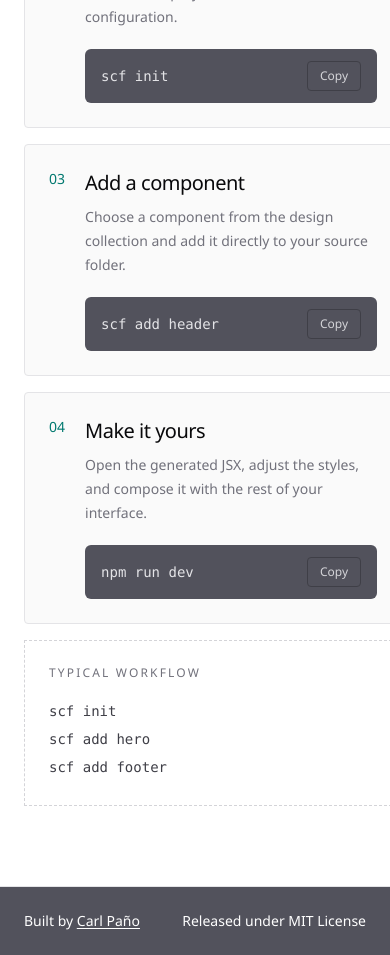
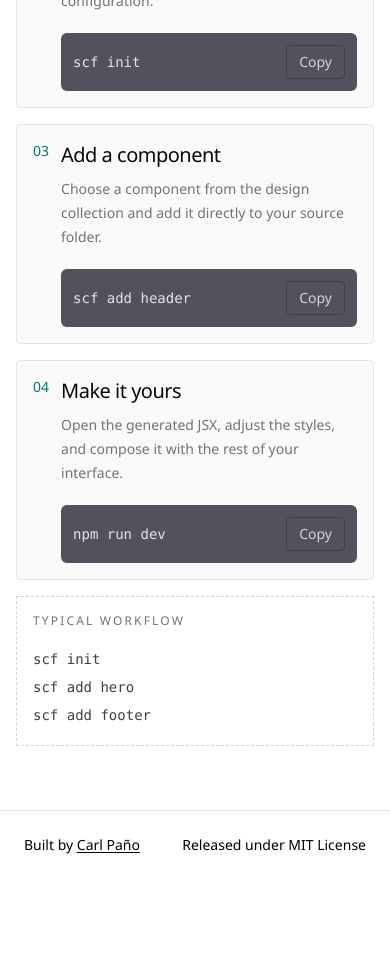
Before and after one commit to carleoj/scaff-ui-site, a React (Vite) app: page /docs in a window 390 px wide. Shown: the part 840-1795 px from the top of the page. After the commit the page ends 1719 px from the top, so only its background shows below. Built offline with nearby package versions, Linux system fonts and the light colour scheme.

Commit message:
refactor: improve styling and layout in Docs and Footer components

```diff
--- a/src/components/Docs.jsx
+++ b/src/components/Docs.jsx
@@ -46,8 +46,9 @@ function CommandBlock({ command }) {
   };
 
   return (
-    <div className="mt-5 flex items-center justify-between gap-3 rounded-md bg-zinc-600 px-4 py-3 text-sm text-white">
+    <div className="mt-5 flex min-w-0 items-center justify-between gap-2 rounded-md bg-zinc-600 px-3 py-3 text-sm text-white sm:px-4">
       <code className="min-w-0 truncate text-zinc-200">{command}</code>
+
       <button
         type="button"
         onClick={copyCommand}
@@ -61,7 +62,10 @@ function CommandBlock({ command }) {
 
 export default function Docs() {
   return (
-    <section id="docs" className="border-t border-zinc-200 bg-white px-6 py-20 sm:py-24 lg:px-8">
+    <section
+      id="docs"
+      className="border-t border-zinc-200 bg-white px-4 py-16 sm:px-6 sm:py-24 lg:px-8"
+    >
       <div className="mx-auto max-w-7xl">
         <div className="grid gap-12 lg:grid-cols-[0.8fr_1.2fr] lg:gap-20">
           <div className="lg:sticky lg:top-24 lg:self-start">
@@ -85,15 +89,20 @@ export default function Docs() {
               </svg>
               Back
             </Link>
+
             <p className="text-xs font-medium uppercase tracking-[0.18em] text-zinc-500">
               Documentation
             </p>
-            <h2 className="mt-3 text-4xl font-light tracking-tight text-zinc-950 sm:text-5xl">
+
+            <h2 className="mt-3 text-3xl font-light tracking-tight text-zinc-950 sm:text-5xl">
               From scaffold to your interface.
             </h2>
+
             <p className="mt-5 max-w-md text-base leading-7 text-zinc-500">
-              Generate ready-made Tailwind CSS components and customize them to fit your project.
+              Generate ready-made Tailwind CSS components and customize them
+              to fit your project.
             </p>
+
             <Link
               to="/commons"
               className="mt-8 inline-flex rounded-sm border border-zinc-300 px-4 py-2.5 text-sm font-medium text-zinc-800 transition-colors hover:border-zinc-700 hover:bg-zinc-700 hover:text-white"
@@ -106,31 +115,37 @@ export default function Docs() {
             {steps.map((step) => (
               <article
                 key={step.number}
-                className="border rounded border-zinc-200 bg-zinc-50 p-6 sm:p-8"
+                className="rounded border border-zinc-200 bg-zinc-50 p-4 sm:p-8"
               >
-                <div className="flex gap-5 sm:gap-8">
+                <div className="flex gap-3 sm:gap-8">
                   <span className="text-sm font-medium text-teal-700">
                     {step.number}
                   </span>
+
                   <div className="min-w-0 flex-1">
                     <h3 className="text-xl font-medium tracking-tight text-zinc-950">
                       {step.title}
                     </h3>
+
                     <p className="mt-2 max-w-xl text-sm leading-6 text-zinc-500">
                       {step.description}
                     </p>
+
                     <CommandBlock command={step.command} />
                   </div>
                 </div>
               </article>
             ))}
 
-            <div className="border border-dashed border-zinc-300 p-6 sm:p-8">
+            <div className="border border-dashed border-zinc-300 p-4 sm:p-8">
               <p className="text-xs font-medium uppercase tracking-[0.18em] text-zinc-500">
                 Typical workflow
               </p>
-              <pre className="mt-4 overflow-x-auto text-sm leading-7 text-zinc-700">
-                <code>{`scf init\nscf add hero\nscf add footer`}</code>
+
+              <pre className="mt-4 max-w-full overflow-x-auto text-sm leading-7 text-zinc-700">
+                <code>{`scf init
+scf add hero
+scf add footer`}</code>
               </pre>
             </div>
           </div>
--- a/src/components/Footer.jsx
+++ b/src/components/Footer.jsx
@@ -2,13 +2,13 @@ import React from "react";
 
 export default function Footer() {
   return (
-    <footer className="border-t border-zinc-200 bg-zinc-600">
-      <div className="mx-auto flex w-full max-w-7xl items-center justify-between gap-4 px-6 py-6 text-sm text-white sm:px-8">
+    <footer className="border-t border-zinc-200 bg-white">
+      <div className="mx-auto flex w-full max-w-7xl items-center justify-between gap-4 px-6 py-6 text-sm text-black sm:px-8">
         <p className="text-left">
           Built by{" "}
           <a
             href="https://github.com/carleoj"
-            className="font-medium text-white underline underline-offset-2 transition-opacity hover:opacity-60"
+            className="font-medium text-black underline underline-offset-2 transition-opacity hover:opacity-60"
           >
             Carl Paño
           </a>
--- a/src/index.css
+++ b/src/index.css
@@ -8,10 +8,14 @@
   font-family: var(--font-sans);
 }
 
-body,
+body {
+  margin: 0;
+  font-family: var(--font-sans);
+}
+
 button,
 input,
 textarea,
 select {
-  font-family: var(--font-sans);
+  font: inherit;
 }
```
Lines whose indentation alone changed are shown as unchanged.
